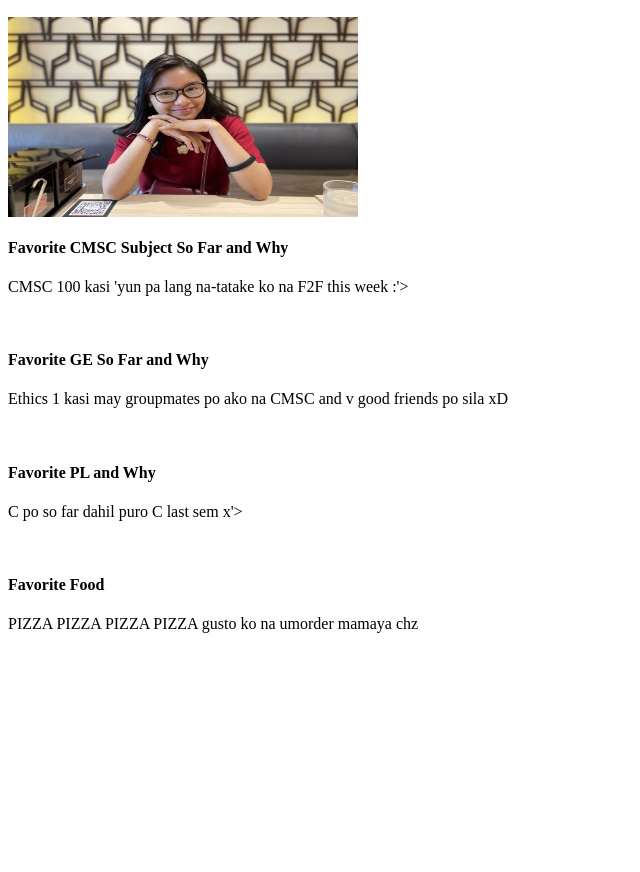
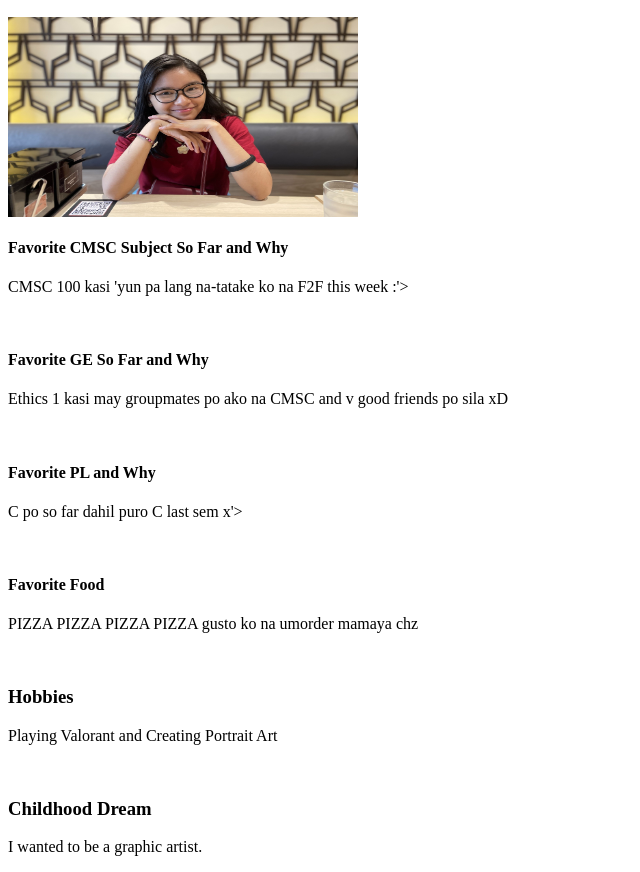
Before and after one commit to Danie-A/Danie-A.github.io, a plain HTML site: page index.html in a window 1280 px wide. Shown: the part 96-968 px from the top of the page, without its empty margins (0-640 px from the left). Before the commit the page ends 800 px from the top, so only its background shows below. Drawn offline with Linux system fonts and the light colour scheme.

Commit message:
feat: updated index.html file -- added more details

```diff
--- a/index.html
+++ b/index.html
@@ -15,6 +15,12 @@
 <br>
 <h4>Favorite Food</h4>
 <p>PIZZA PIZZA PIZZA PIZZA gusto ko na umorder mamaya chz</p>
+<br>
+<h3>Hobbies</h3>
+<p>Playing Valorant and Creating Portrait Art</p>
+<br>
+<h3>Childhood Dream</h3>
+<p>I wanted to be a graphic artist.</p>
 
 
 </body>
```
